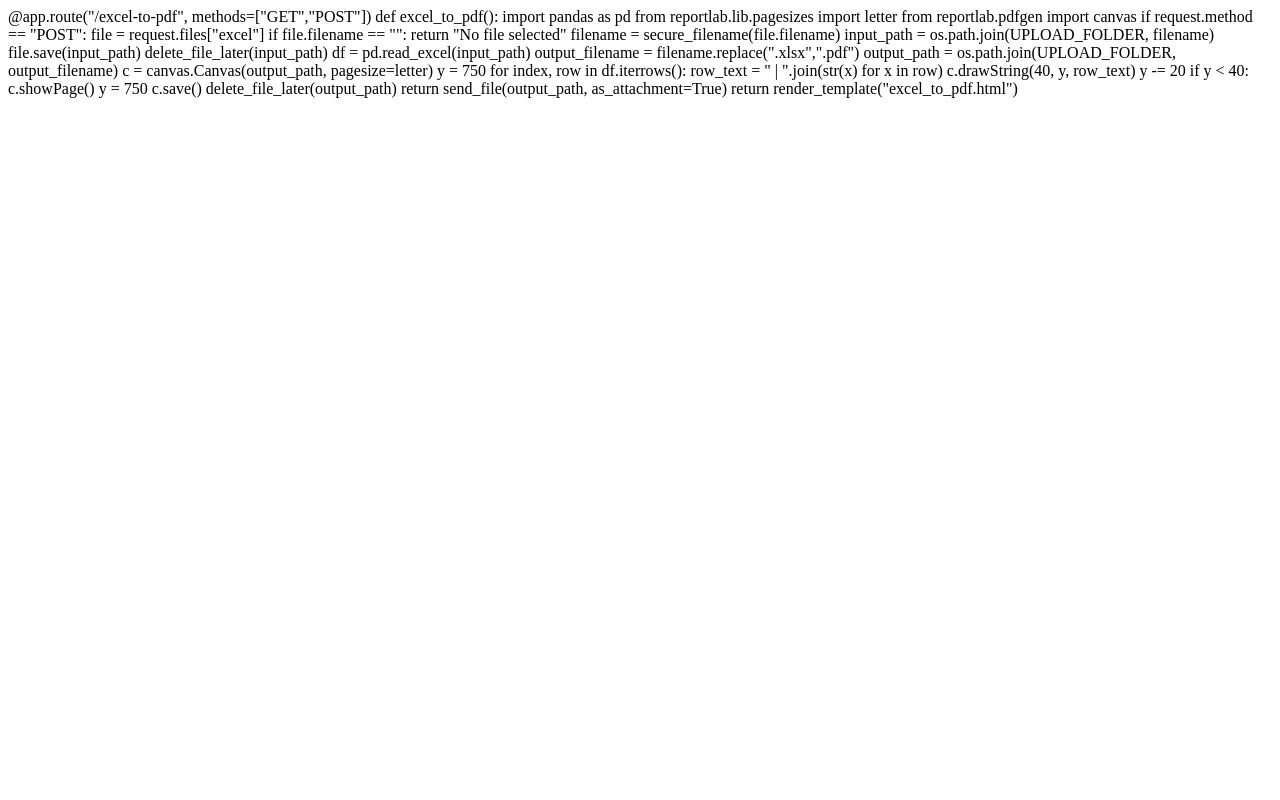
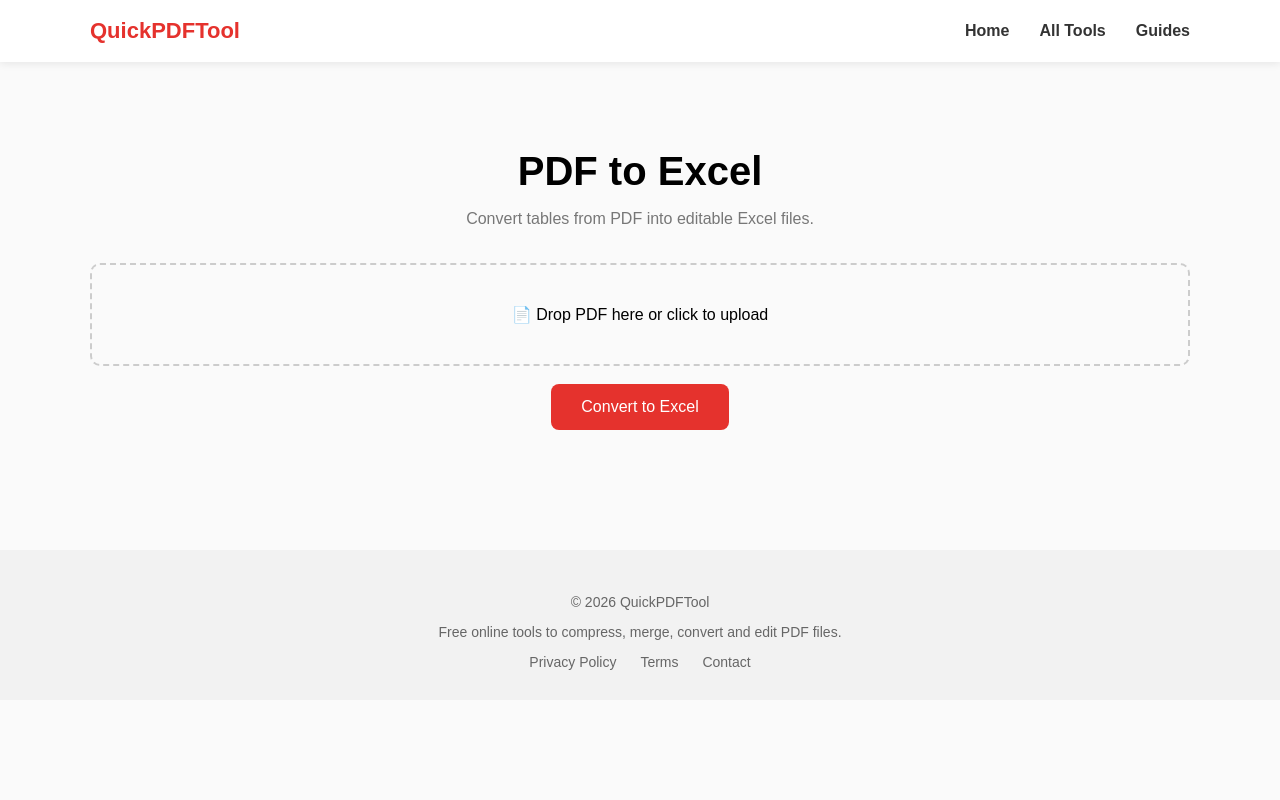
Before and after one commit to dani2188/QuickPDFTool, a Flask app: page /pdf-to-excel in a window 1280 px wide. Run offline with Flask 3, Linux system fonts and the light colour scheme; some libraries are stand-ins or nearby versions.

```diff
--- a/templates/pdf_to_excel.html
+++ b/templates/pdf_to_excel.html
@@ -1,49 +1,27 @@
-@app.route("/excel-to-pdf", methods=["GET","POST"])
-def excel_to_pdf():
+{% extends "base.html" %}
 
-    import pandas as pd
-    from reportlab.lib.pagesizes import letter
-    from reportlab.pdfgen import canvas
+{% block title %}PDF to Excel Converter{% endblock %}
 
-    if request.method == "POST":
+{% block content %}
 
-        file = request.files["excel"]
+<h1>PDF to Excel</h1>
 
-        if file.filename == "":
-            return "No file selected"
+<p class="subtitle">Convert tables from PDF into editable Excel files.</p>
 
-        filename = secure_filename(file.filename)
+<form method="POST" enctype="multipart/form-data">
 
-        input_path = os.path.join(UPLOAD_FOLDER, filename)
+<label class="upload-area" id="dropArea">
 
-        file.save(input_path)
-        delete_file_later(input_path)
+📄 Drop PDF here or click to upload
 
-        df = pd.read_excel(input_path)
+<input type="file" name="pdf" id="fileInput" accept="application/pdf">
 
-        output_filename = filename.replace(".xlsx",".pdf")
-        output_path = os.path.join(UPLOAD_FOLDER, output_filename)
+</label>
 
-        c = canvas.Canvas(output_path, pagesize=letter)
+<br>
 
-        y = 750
+<button class="main-btn">Convert to Excel</button>
 
-        for index, row in df.iterrows():
+</form>
 
-            row_text = " | ".join(str(x) for x in row)
-
-            c.drawString(40, y, row_text)
-
-            y -= 20
-
-            if y < 40:
-                c.showPage()
-                y = 750
-
-        c.save()
-
-        delete_file_later(output_path)
-
-        return send_file(output_path, as_attachment=True)
-
-    return render_template("excel_to_pdf.html")
+{% endblock %}
```
